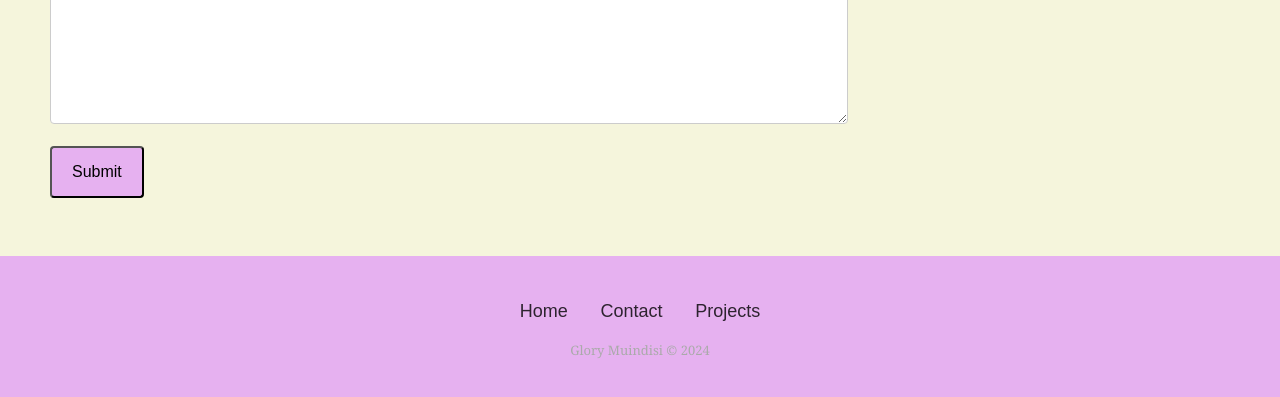
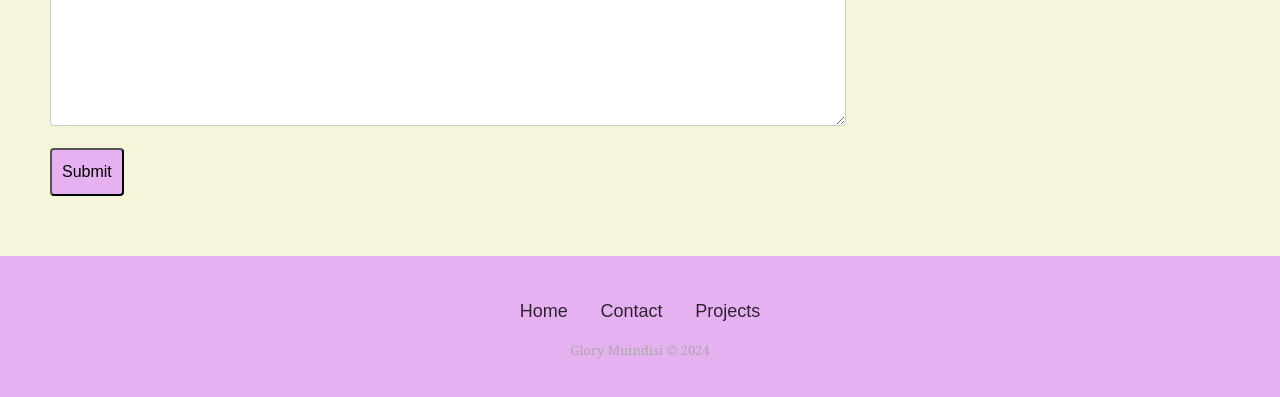
Before and after one commit to glorymuindisi/portfolio-site, a plain HTML site: page contact.html in a window 1280 px wide. Shown: the part 539-936 px from the top of the page. Drawn offline with nearby package versions, Linux system fonts and the light colour scheme; files that its build step writes are made by us from their sources.

Commit message:
Update style.css

```diff
--- a/style.css
+++ b/style.css
@@ -259,7 +259,7 @@ input[type=text], select, textarea {
 input[type=submit] {
   background-color: #e6b1f0;
   color: black;
-  padding: 12px 20px;
+  padding: 10px ;
   border: ;
   border-radius: 4px;
   cursor: pointer;
```
